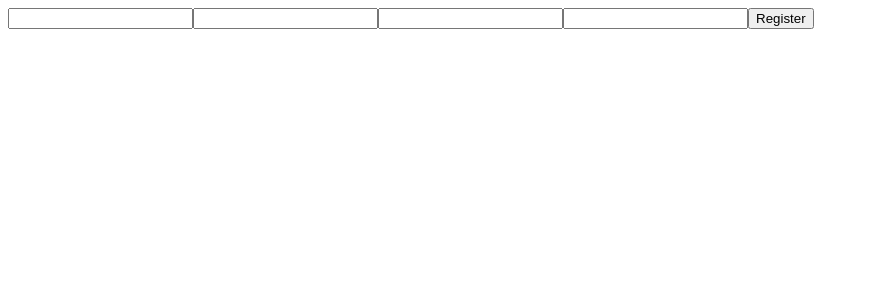
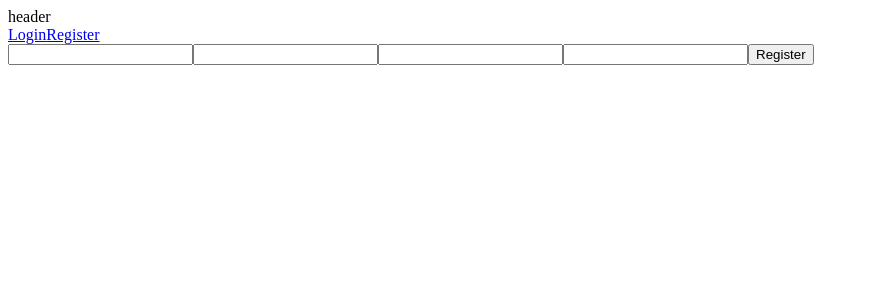
Before and after one commit to tianfanshan/FrontRedSocialWithMD, a React (Create React App) app: page /register in a window 1280 px wide. Shown: the top 300 px of the page, without its empty margins (0-869 px from the left). Built offline with nearby package versions, Linux system fonts and the light colour scheme.

Commit message:
stack with axios login

```diff
--- a/package.json
+++ b/package.json
@@ -7,6 +7,7 @@
     "@testing-library/jest-dom": "^5.16.4",
     "@testing-library/react": "^13.3.0",
     "@testing-library/user-event": "^14.2.1",
+    "antd": "^4.21.4",
     "axios": "^0.27.2",
     "react": "^18.2.0",
     "react-dom": "^18.2.0",
--- a/src/App.jsx
+++ b/src/App.jsx
@@ -1,14 +1,19 @@
 import React from 'react';
+import {BrowserRouter, Routes ,Route} from 'react-router-dom'
 import './App.css';
+
+import Login from './components/Login/Login';
+import Header from './components/Header/Header'
+import Home from './components/Home/Home'
 import Register from './components/Register/Register';
-import Login from './components/Login/Login';
-import {BrowserRouter, Routes ,Route} from 'react-router-dom'
 
 function App() {
   return (
     <div className="App">
       <BrowserRouter>
+      <Header/>
       <Routes>
+        <Route path='/' element={<Home/>}/>
         <Route path='/login' element={<Login/>}/>
         <Route path='/register' element={<Register/>}/>
       </Routes>
--- a/src/components/Header/Header.jsx
+++ b/src/components/Header/Header.jsx
@@ -1,8 +1,35 @@
 import React from 'react'
+import { Link } from 'react-router-dom'
+import { useSelector,useDispatch } from 'react-redux/es/exports'
+import { logout } from '../../features/auth/authSlice'
 
 const Header = () => {
+  const dispatch = useDispatch()
+  const {user} = useSelector((state)=>state.auth)
+  const onLogout=(e)=>{
+    e.preventDefault()
+    dispatch(logout())
+  }
   return (
-    <div>Header</div>
+    <nav>
+      <span>header</span>
+      <div>
+        {user?
+        <span>
+          <Link to={'/login'} onClick={onLogout}>Logout</Link>
+        </span>
+        :
+        <>
+        <span>
+          <Link to={'/login'}>Login</Link>
+        </span>
+        <span>
+          <Link to={'/register'}>Register</Link>
+        </span>
+        </>
+        }
+      </div>
+    </nav>
   )
 }
 
--- a/src/components/Login/Login.jsx
+++ b/src/components/Login/Login.jsx
@@ -1,24 +1,30 @@
-import React,{useState} from 'react'
+import React, { useState } from 'react'
+import { useDispatch } from 'react-redux'
+import { login } from '../../features/auth/authSlice'
 
 const Login = () => {
     const [formData, setFormData] = useState({
-        email:'',
-        password:''
+        email: '',
+        password: ''
     })
-    const {email,password} = formData
+
+    const dispatch = useDispatch()
+
+    const { email, password } = formData
     const onChange = (e) => {
-        setFormData((prevState)=>({
+        setFormData((prevState) => ({
             ...prevState,
-            [e.target.name]:e.target.value
+            [e.target.name]: e.target.value
         }))
     }
     const onSubmit = (e) => {
         e.preventDefault()
-        console.log('formData',formData)
+        console.log(formData)
+        dispatch(login(formData))
     }
     return (
         <form onSubmit={onSubmit}>
-        <input type="email" name='email' value={email} onChange={onChange}/>
+            <input type="email" name='email' value={email} onChange={onChange} />
             <input type="password" name='password' value={password} onChange={onChange} />
             <button type='submit'>Login</button>
         </form>
--- a/src/features/auth/authService.js
+++ b/src/features/auth/authService.js
@@ -9,8 +9,32 @@ const register = async (userData) => {
     return res.data
 }
 
+const login = async (user) => {
+    console.log(user)
+    const res = await axios.post(API_URL + '/users/login',user)
+    console.log(res)
+    if(res.data){
+        localStorage.setItem('user',JSON.stringify(res.data))
+    }
+    return res.data
+}
+
+const logout = async () => {
+    const user = JSON.parse(localStorage.getItem('user'))
+    const res = await axios.put(API_URL + '/users/logout',{
+        headers:{
+            authorization : user?.token
+        }
+    })
+    if(res.data){
+        localStorage.removeItem('user')
+    }
+}
+
 const authService = {
     register,
+    login,
+    logout
 }
 
 export default authService
--- a/src/features/auth/authSlice.js
+++ b/src/features/auth/authSlice.js
@@ -1,9 +1,26 @@
 import { createSlice, createAsyncThunk  } from '@reduxjs/toolkit'
 import authService from './authService'
 
+const user = JSON.parse(localStorage.getItem('user'))
+
 const initialState = {
-    user:null
+    user:null ? user:null
 }
+
+export const authSlice = createSlice({
+    name:'auth',
+    initialState,
+    reducer:{},
+    extraReducers:(builder)=>{
+        builder
+        .addCase(login.fulfilled,(state,action)=>{
+            state.user = action.payload
+        })
+        .addCase(logout.fulfilled,(state)=>{
+            state.user=null
+        })
+    }
+})
 
 export const register = createAsyncThunk('auth/register',async (user) => {
     console.log(user)
@@ -14,10 +31,21 @@ export const register = createAsyncThunk('auth/register',async (user) => {
     }
 })
 
-export const authSlice = createSlice ({
-    name:"auth",
-    initialState,
-    reducers:{}
+export const login = createAsyncThunk('auth/register',async(user) =>{
+    console.log(user)
+    try {
+        return await authService.login(user)
+    } catch (error) {
+        console.error(error)
+    }
+})
+
+export const logout = createAsyncThunk('auth/logout',async()=>{
+    try {
+        return await authService.logout()
+    } catch (error) {
+        console.error(error)
+    }
 })
 
 export default authSlice.reducer;
```
Also changed, not shown: 1 other file (tests, documents, lock files or other folders). Lines whose indentation alone changed are shown as unchanged.
